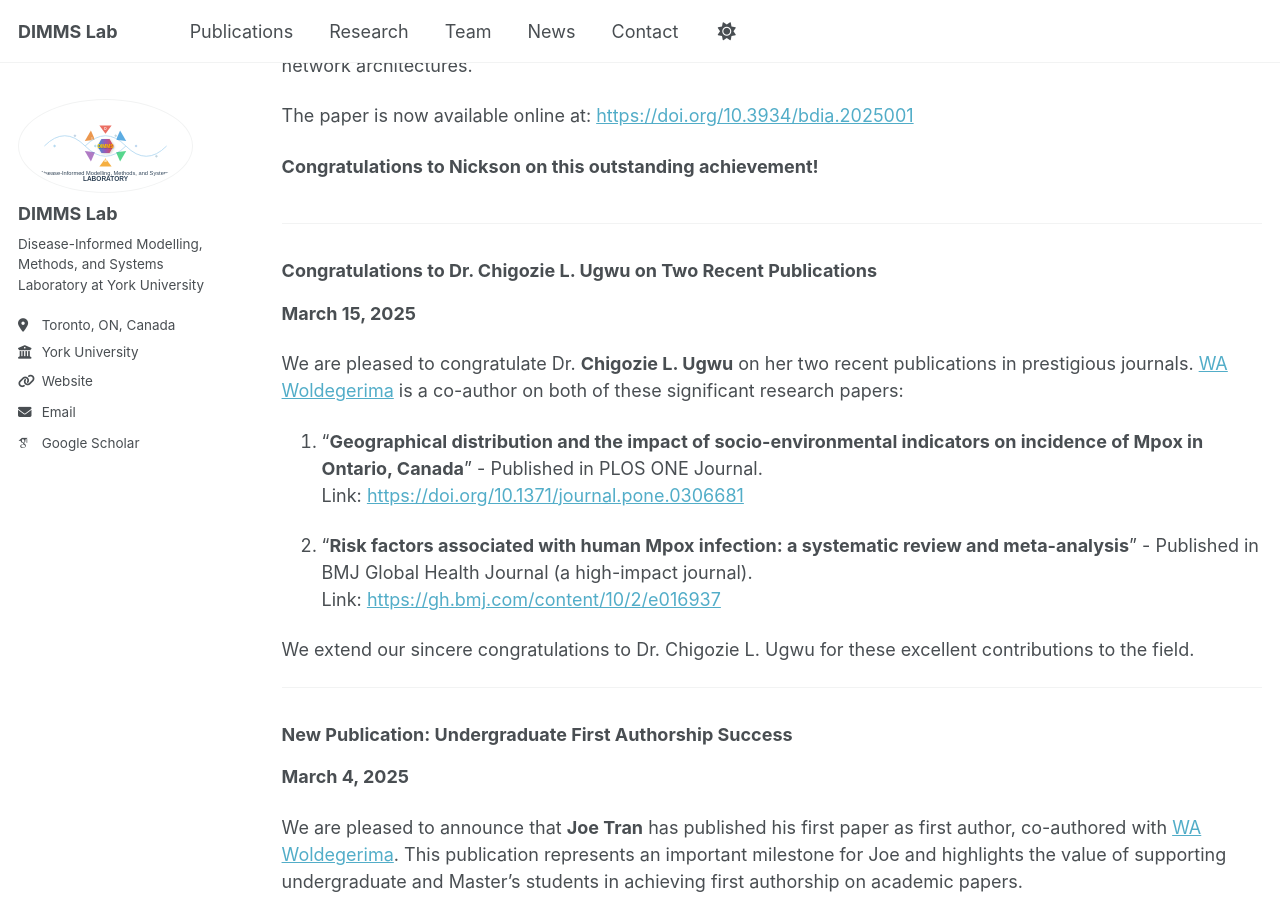
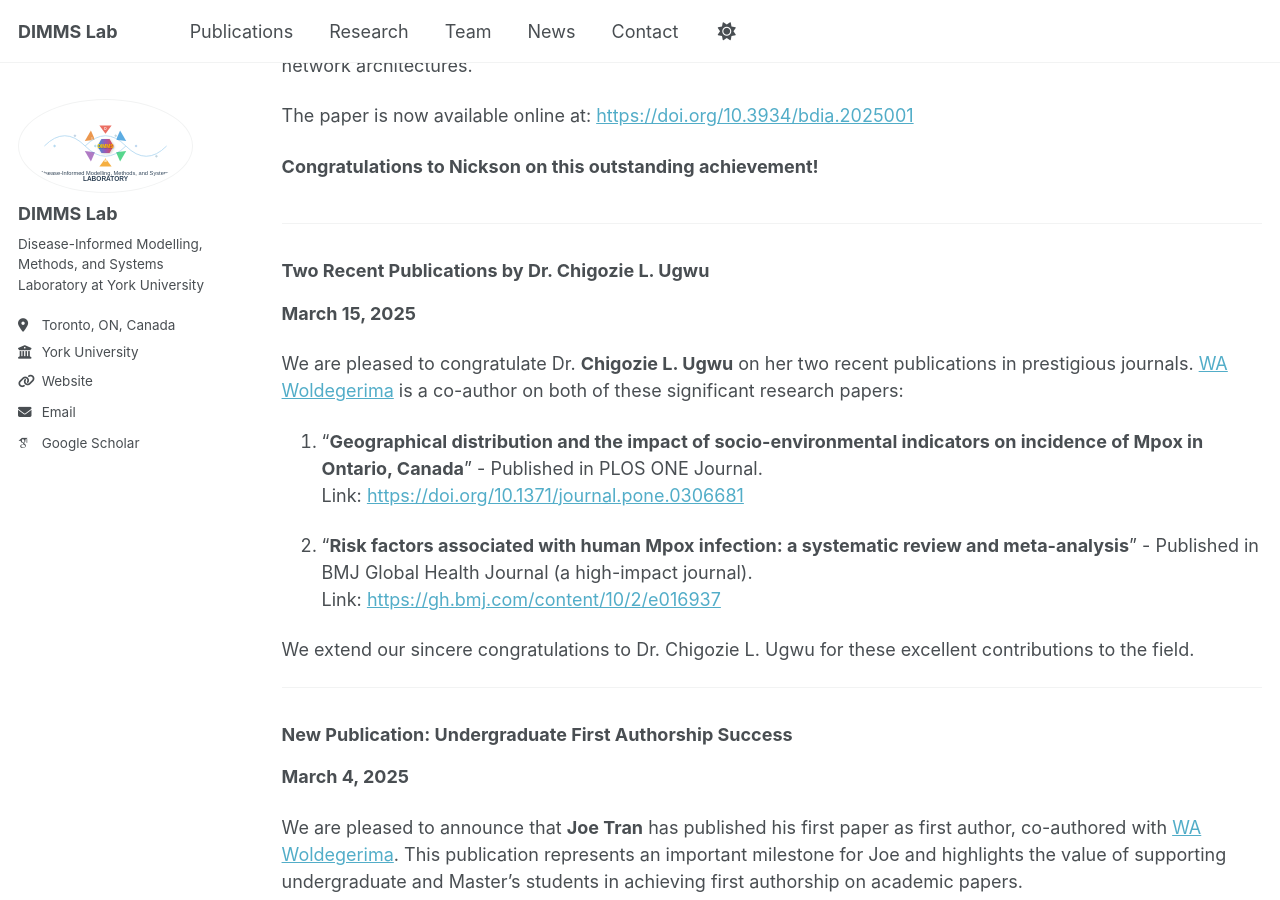
Before and after one commit to dimms-lab/dimms-lab.github.io, a Jekyll site: the page built from _pages/News.md, in a window 1280 px wide and 900 px high, scrolled down 841 px. Built offline with Jekyll 4.4.1, drawn with Linux system fonts in a browser that asks for light colours; some web fonts are replaced; a script that is not in the unit is left out.

Commit message:
Update News.md

```diff
--- a/_pages/News.md
+++ b/_pages/News.md
@@ -34,7 +34,7 @@ The paper is now available online: [Read the full paper](https://journals.plos.o
 
 ---
 
-### Congratulations to Dr. Chigozie L. Ugwu on Two Recent Publications
+### Two Recent Publications by Dr. Chigozie L. Ugwu
 **March 15, 2025**
 
 We are pleased to congratulate Dr. <strong>Chigozie L. Ugwu</strong> on her two recent publications in prestigious journals. <a href="/people/#woldegeriel-assefa-woldegerima">WA Woldegerima</a> is a co-author on both of these significant research papers:
```
